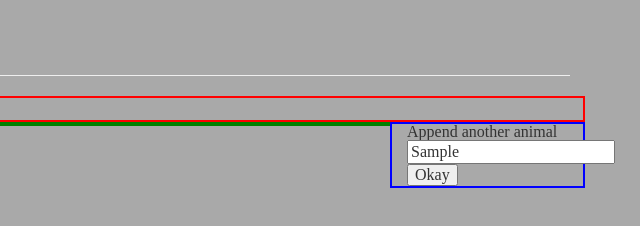
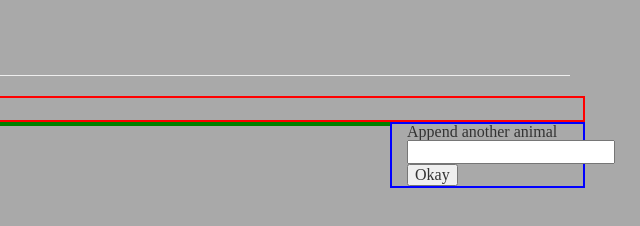
Before and after one commit to Forcium/Giftastic, a plain HTML site: page index.html in a window 1280 px wide. Both pictures are taken after typing "Sample" into the empty fields and a click on the input "Okay". Shown: the full height of the page, 640-1280 px from the left. Drawn offline with nearby package versions, Linux system fonts and the light colour scheme.

Commit message:
clearfieldinput

```diff
--- a/index.html
+++ b/index.html
@@ -31,7 +31,7 @@
     <div class="col-lg-2 addAnimal">
       <form id="inputAnimal">
         <label for="input-animal" class="inputLabel">Append another animal</label>
-        <input type="teext" id="put-animal">
+        <input type="text" id="put-animal">
         <br/>
         <input id="animalSubmit" type="submit" value="Okay">
       </form>
--- a/js/app.js
+++ b/js/app.js
@@ -4,6 +4,7 @@ $(document).ready(function() {
 
 // Array of initial animals
 var topic = ["dog", "cat", "bird", "fish", "sugar glider", "horse", "donkey", "panda"];
+
 
 
 function renderButtons() {                      //renderButton will display buttons for intial array set
@@ -26,4 +27,20 @@ $("#animalSubmit").on("click", function(event) {     //user inputs a NEW animal
   $("#put_animal").val("");
 
   renderButtons();
+
+  $("#put-animal").val("")      //~~~~~~~~~~~~~~~~clear out the input field for adding a new animal
 })
+
+
+//   $("#buttsonA").on("click", function) {
+//   var addAttribute = $(this).attr("animaData");
+//
+//   var queryURL = "http://api.giphy.com/v1/gifs/search?q=" +
+//         addAttribute + "&api_key=dc6zaTOxFJmzC&limit=10";
+//
+//         $.ajax({
+//             url: queryURL,
+//             method: "GET"
+//           }).done(function(response) {
+//
+// })
```
Also changed, not shown: 1 other file.
